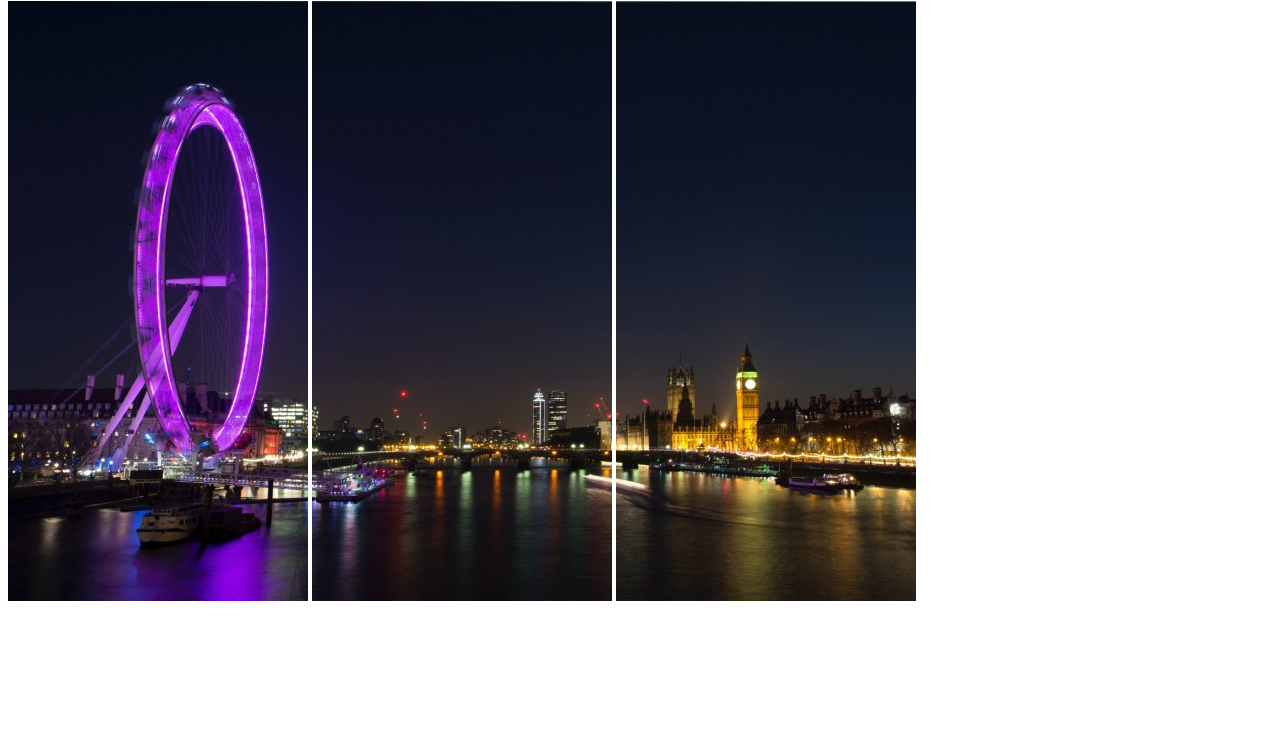
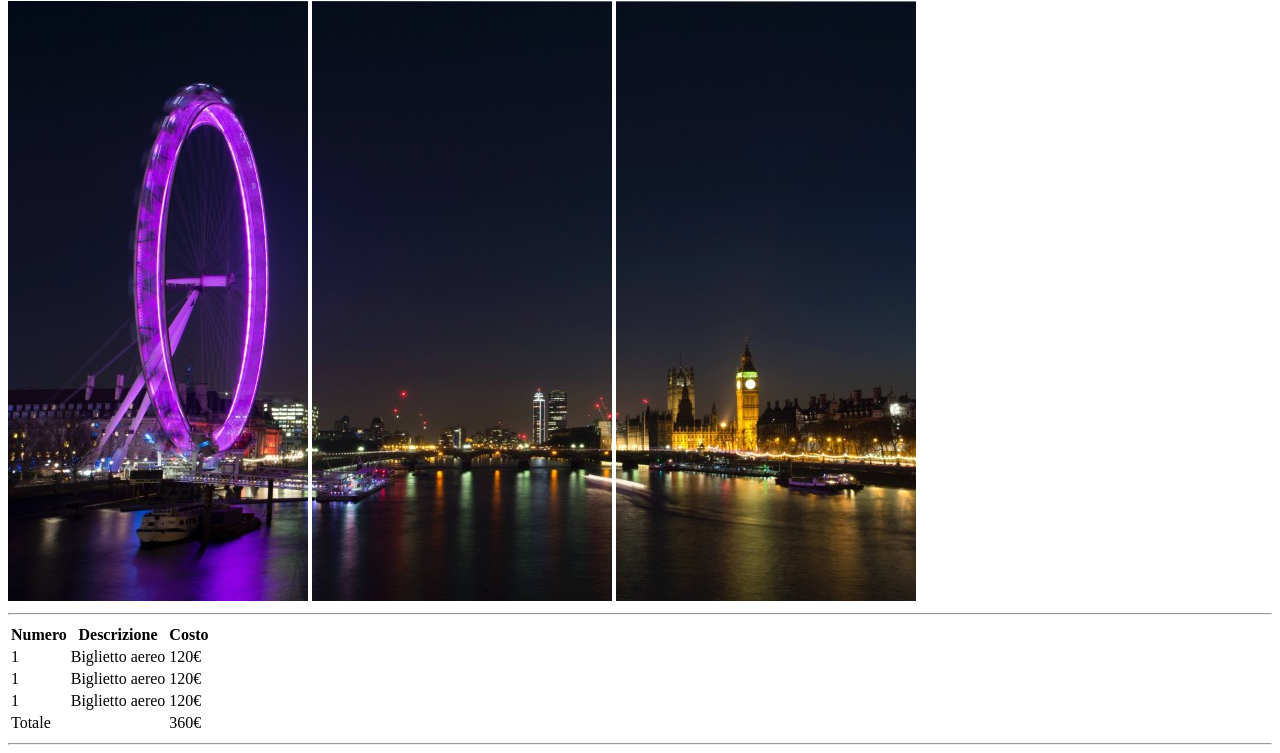
Before and after one commit to KCorigliano/html-london-trip, a plain HTML site: page index.html in a window 1280 px wide. Shown: the part 79-832 px from the top of the page. Before the commit the page ends 800 px from the top, so only its background shows below. Drawn offline with Linux system fonts and the light colour scheme.

Commit message:
Completamento <main1>

```diff
--- a/index.html
+++ b/index.html
@@ -14,16 +14,46 @@
         <img src="img\pexels-bill-emrich-230794-0.jpg" alt="Immagine di Londra pt.1">
         <img src="img\pexels-bill-emrich-230794-1.jpg" alt="Immagine di Londra pt.2">
         <img src="img\pexels-bill-emrich-230794-2.jpg" alt="Immagine di Londra pt.2">
+        <hr>
         <!-- / Titolo della pagina -->
     </header>
 
-    <main>
+    <main1>
+        <!-- Lista spese -->
+        <table>
+            <tr>
+                <th>Numero</th>
+                <th>Descrizione</th>
+                <th>Costo</th>
+            </tr>
 
+            <tr>
+                <td>1</td>
+                <td>Biglietto aereo</td>
+                <td>120&euro;</td>
+            </tr>
 
+            <tr>
+                <td>1</td>
+                <td>Biglietto aereo</td>
+                <td>120&euro;</td>
+            </tr>
 
+            <tr>
+                <td>1</td>
+                <td>Biglietto aereo</td>
+                <td>120&euro;</td>
+            </tr>
 
-
-    </main>
+            <tr>
+                <td>Totale</td>
+                <td></td>
+                <td>360&euro;</td>
+            </tr>
+            <!-- / Lista spese -->
+        </table>
+        <hr>
+    </main1>
 
 
 
```
